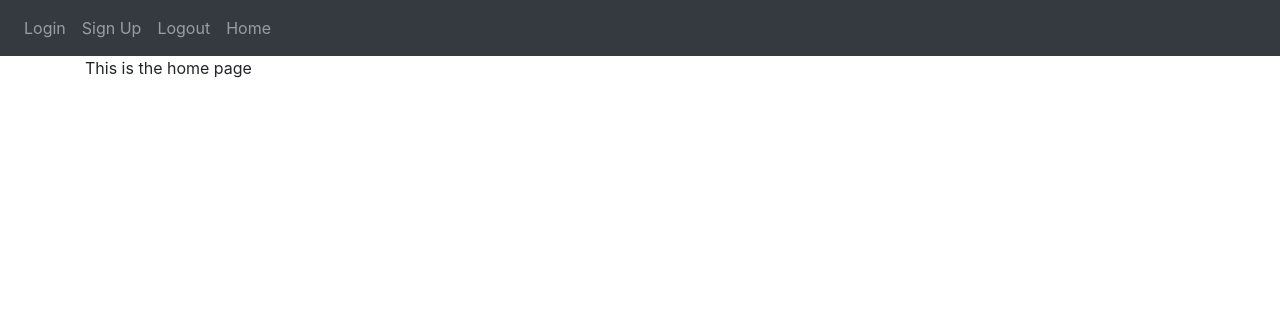
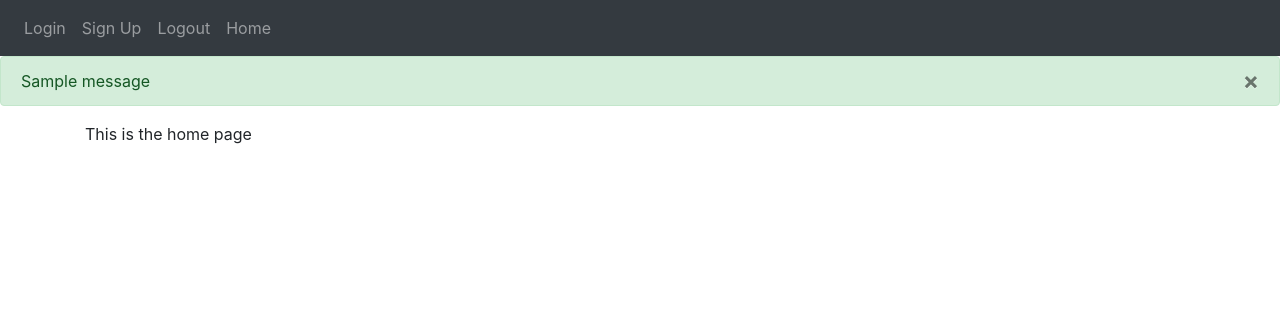
Before and after one commit to KushRohra/Notes_App, a Flask app: page / in a window 1280 px wide. Shown: the top 316 px of the page. Run offline with Flask 2, Linux system fonts and the light colour scheme; one stand-in notice (Sample message) is shown; some libraries are stand-ins or nearby versions.

Commit message:
flash messages created

```diff
--- a/website/templates/base.html
+++ b/website/templates/base.html
@@ -31,6 +31,28 @@
             </div>
         </nav>
 
+        {% with messages = get_flashed_messages(with_categories=true) %}
+            {% if messages %}
+                {% for category, message in messages %}
+                    {% if category == "error" %}
+                        <div class="alert alert-danger alter-dismissable fade show" role='alert'>
+                            {{message}}
+                            <button type="button" class="close" data-dismiss="alert">
+                                <span aria-hidden="true">&times;</span>
+                            </button>
+                        </div>
+                    {% else %}
+                        <div class="alert alert-success alter-dismissable fade show" role='alert'>
+                            {{message}}
+                            <button type="button" class="close" data-dismiss="alert">
+                                <span aria-hidden="true">&times;</span>
+                            </button>
+                        </div>
+                    {% endif %}
+                {% endfor %}
+            {% endif %}
+        {% endwith %}
+
         <div class="container">
             {% block content %}{% endblock %}
         </div>
```
Also changed, not shown: website/auth.py (+21 -3 lines).
